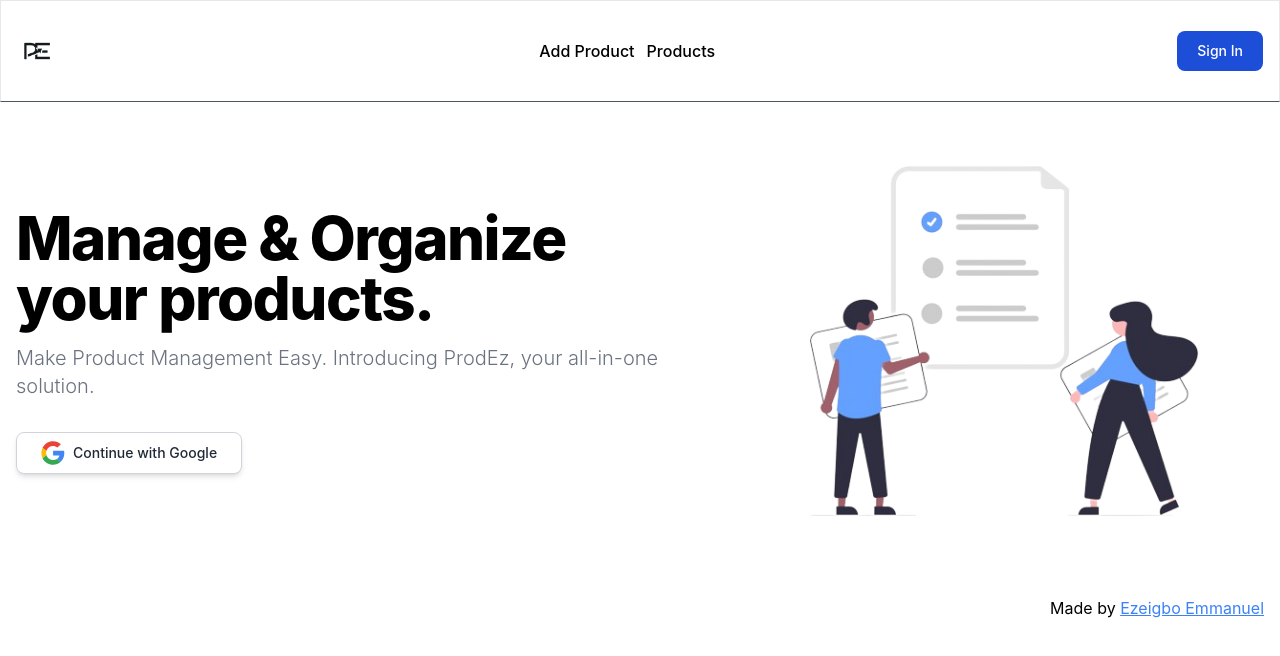
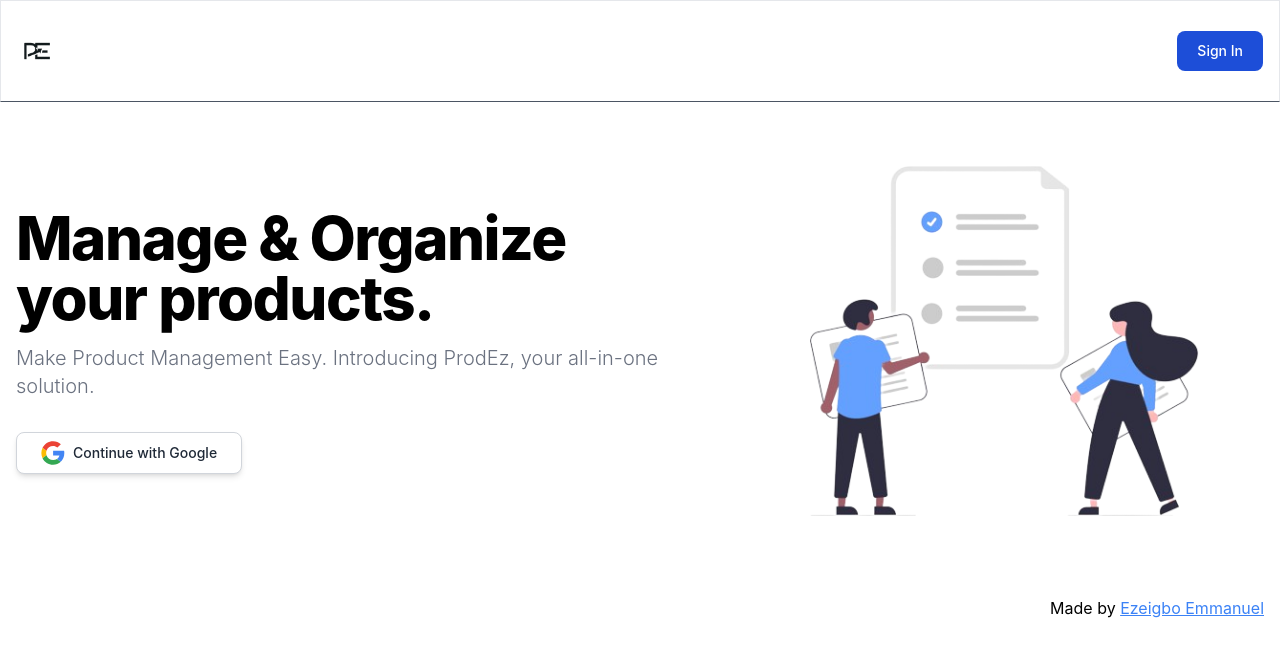
Before and after one commit to ezeigboemmanuel/Product-Manager, a React (Create React App) app: page / in a window 1280 px wide. Shown: the top 656 px of the page. Built offline with nearby package versions, Linux system fonts and the light colour scheme; no server answers.

Commit message:
auth changes

```diff
--- a/src/NavBar.jsx
+++ b/src/NavBar.jsx
@@ -41,10 +41,10 @@
           <a href="/" className="flex items-center -ml-5">
             <img src={Logo} className="h-20" alt="ProdEz Logo" />
           </a>
-          <div className="flex space-x-3">
+          {isAuth && <div className="flex space-x-3">
             <a href="/addproduct" className="font-medium cursor-pointer hover:text-blue-500 active:text-blue-500">Add Product</a>
             <a href="/products" className="font-medium cursor-pointer hover:text-blue-500 active:text-blue-500 mr-3">Products</a>
-          </div>
+          </div>}
           <div className="flex items-center lg:order-2">
             <button
               onClick={isAuth ? signUserOut : signInWithGoogle}
```
